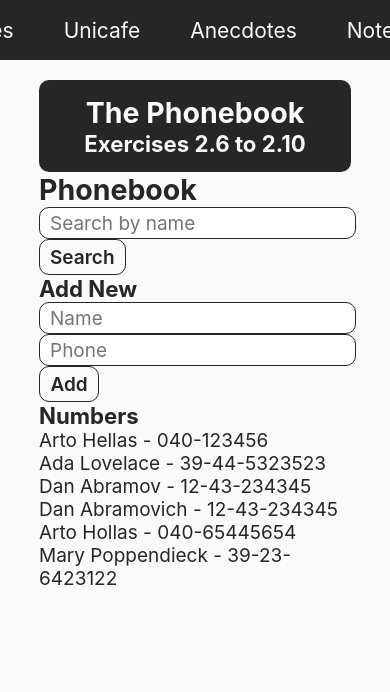
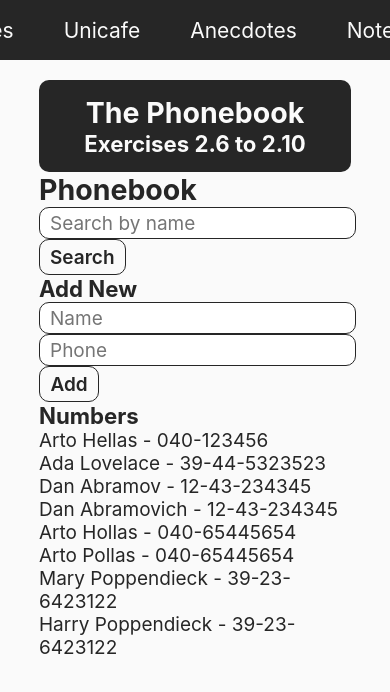
Before and after one commit to juancaricodev/fullstack-bootcamp, a React app: page /phonebook in a window 390 px wide. Shown: the top 692 px of the page. Built offline with nearby package versions, Linux system fonts and the light colour scheme.

Commit message:
feat[2.9](Phonebook): implementing case insensitive to searchbar; WIP

```diff
--- a/src/containers/Phonebook.jsx
+++ b/src/containers/Phonebook.jsx
@@ -6,7 +6,9 @@ const INITIAL_STATE = [
   { name: 'Dan Abramov', phone: '12-43-234345' },
   { name: 'Dan Abramovich', phone: '12-43-234345' },
   { name: 'Arto Hollas', phone: '040-65445654' },
-  { name: 'Mary Poppendieck', phone: '39-23-6423122' }
+  { name: 'Arto Pollas', phone: '040-65445654' },
+  { name: 'Mary Poppendieck', phone: '39-23-6423122' },
+  { name: 'Harry Poppendieck', phone: '39-23-6423122' }
 ]
 
 const Phonebook = () => {
@@ -50,9 +52,17 @@ const Phonebook = () => {
   const handleSearchSubmit = (e) => {
     e.preventDefault()
 
-    const filterPersons = persons.filter((person) => person.name === newSearch)
+    const personsLower = persons.map((person) => person.name.toLowerCase())
+
+    const searchLower = newSearch.toLowerCase()
+
+    const filterPersons = personsLower.filter((person) => person === searchLower)
 
     setFilteredData(filterPersons)
+
+    console.log('newSearch lower:', searchLower)
+    console.log('persons lower:', personsLower)
+    console.log('filter:', filterPersons)
   }
 
   const handleNameSearch = (e) => {
```
